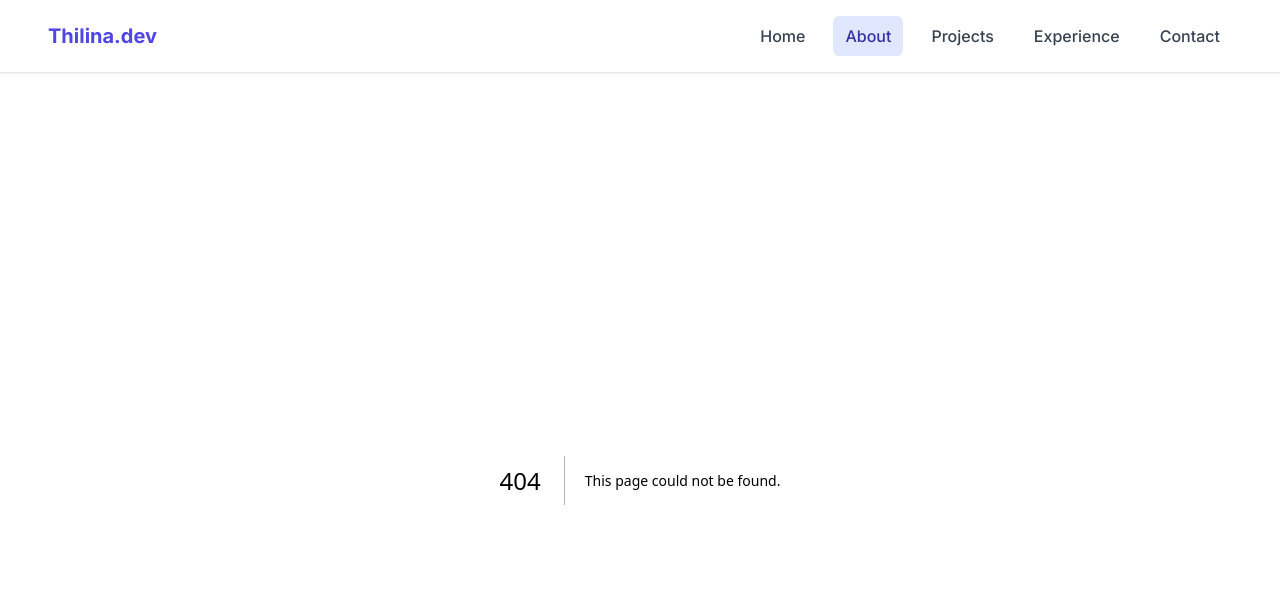
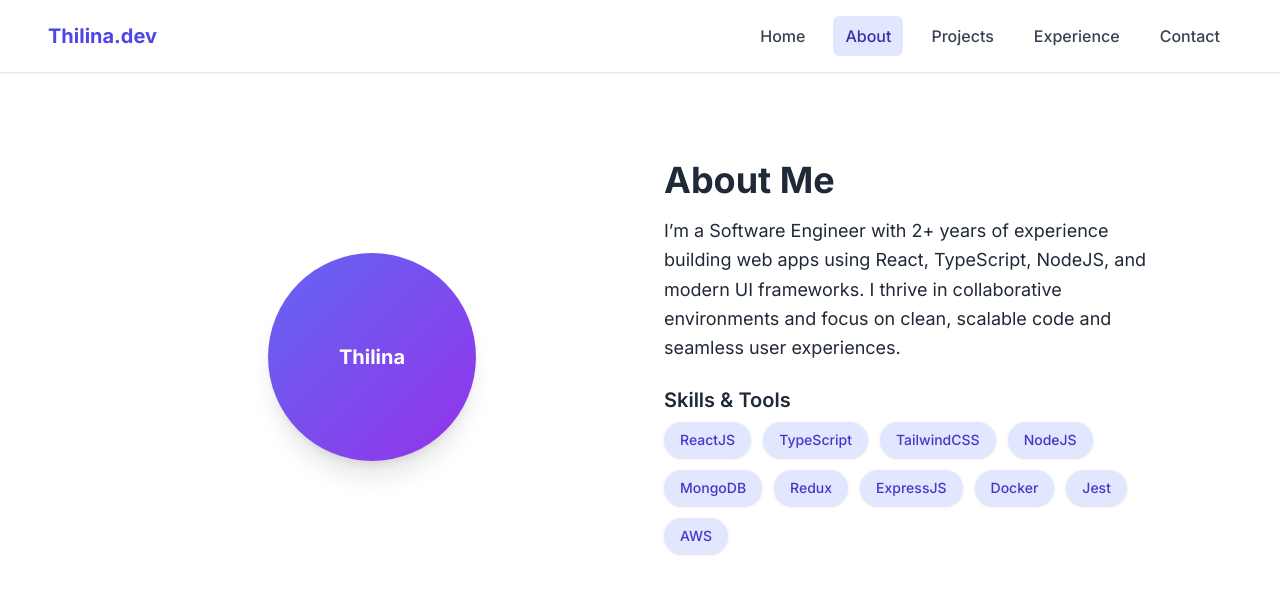
Before and after one commit to dltmthilina/My-Portfolio, a Next.js app: page /about in a window 1280 px wide. Before the commit this address had no page. Shown: the top 594 px of the page. Built offline with nearby package versions, Linux system fonts and the light colour scheme.

Commit message:
add aboute page

```diff
--- /dev/null
+++ b/src/app/about/page.tsx
@@ -0,0 +1,5 @@
+import AboutSection from "@/sections/About";
+
+export default function AboutPage() {
+  return <AboutSection />;
+}
--- /dev/null
+++ b/src/sections/About.tsx
@@ -0,0 +1,64 @@
+"use client";
+
+import { motion } from "framer-motion";
+
+const skills = [
+  "ReactJS",
+  "TypeScript",
+  "TailwindCSS",
+  "NodeJS",
+  "MongoDB",
+  "Redux",
+  "ExpressJS",
+  "Docker",
+  "Jest",
+  "AWS",
+];
+
+export default function About() {
+  return (
+    <section className="relative z-10 w-full bg-white dark:bg-gray-900 text-gray-800 dark:text-white py-20 px-6 md:px-20">
+      <div className="max-w-5xl mx-auto grid md:grid-cols-2 gap-12 items-center">
+        {/* Profile */}
+        <motion.div
+          initial={{ opacity: 0, x: -50 }}
+          whileInView={{ opacity: 1, x: 0 }}
+          transition={{ duration: 0.8 }}
+          className="flex justify-center"
+        >
+          <div className="w-52 h-52 bg-gradient-to-br from-indigo-500 to-purple-600 rounded-full shadow-xl flex items-center justify-center text-white text-xl font-bold">
+            {/* Placeholder Avatar */}
+            Thilina
+          </div>
+        </motion.div>
+
+        {/* Bio + Skills */}
+        <motion.div
+          initial={{ opacity: 0, x: 50 }}
+          whileInView={{ opacity: 1, x: 0 }}
+          transition={{ duration: 0.8 }}
+        >
+          <h2 className="text-3xl md:text-4xl font-bold mb-4">About Me</h2>
+          <p className="text-lg leading-relaxed mb-6">
+            I’m a Software Engineer with 2+ years of experience building web
+            apps using React, TypeScript, NodeJS, and modern UI frameworks. I
+            thrive in collaborative environments and focus on clean, scalable
+            code and seamless user experiences.
+          </p>
+
+          <h3 className="text-xl font-semibold mb-2">Skills & Tools</h3>
+          <div className="flex flex-wrap gap-3">
+            {skills.map((skill) => (
+              <span
+                key={skill}
+                className="px-4 py-2 bg-indigo-100 text-indigo-700 dark:bg-indigo-800 dark:text-white rounded-full text-sm font-medium shadow"
+              >
+                {skill}
+              </span>
+            ))}
+          </div>
+        </motion.div>
+      </div>
+    </section>
+  );
+}
```
